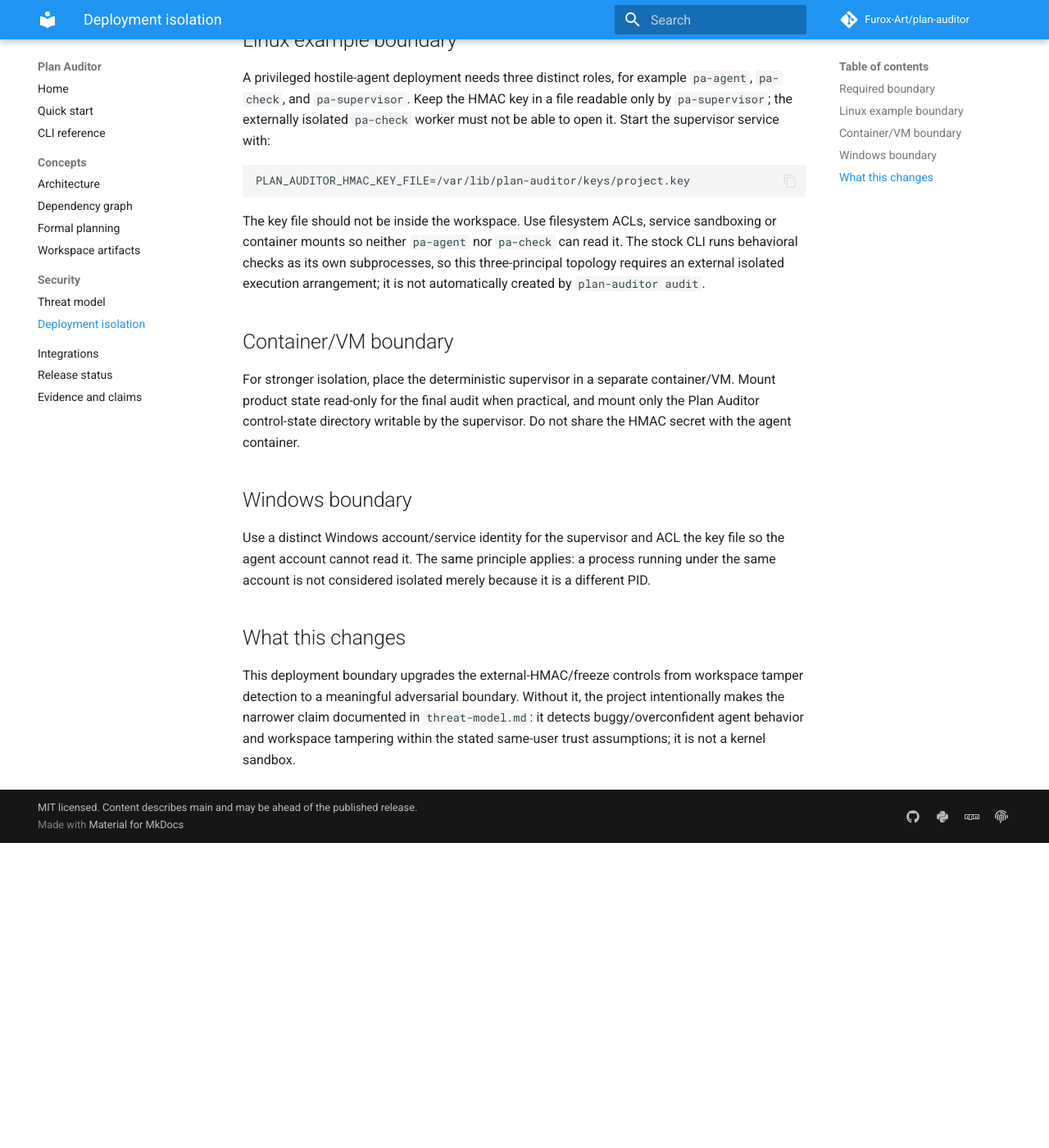
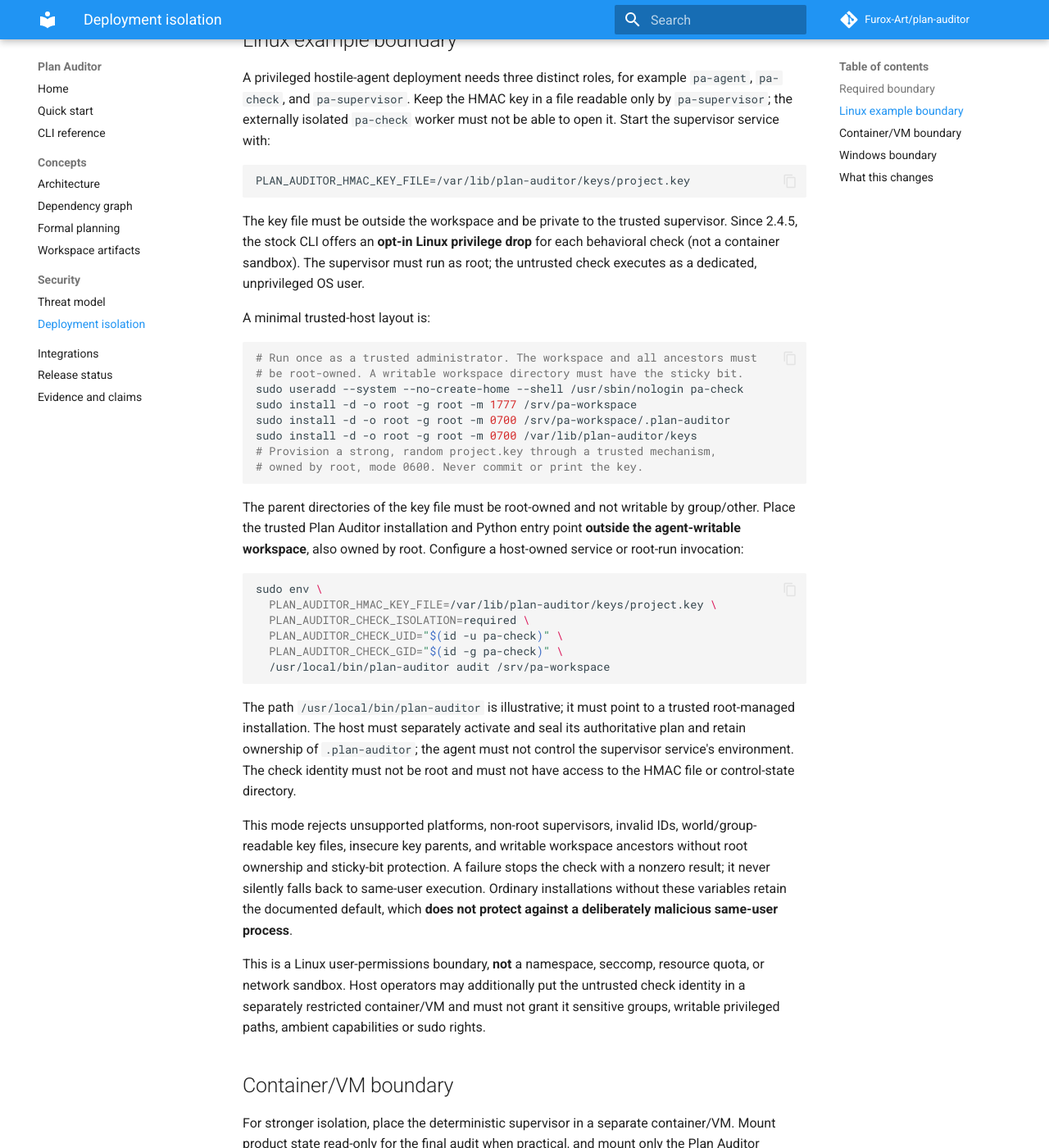
Before and after one commit to Furox-Art/plan-auditor, an MkDocs documentation site: the page built from docs/deployment-isolation.md, in a window 1280 px wide and 1400 px high, scrolled down 940 px. Shown: the whole window at 82% size. Built offline with MkDocs 1.6.1 and Material for MkDocs 9.7.7, drawn with Linux system fonts in a browser that asks for light colours; comment, search, counter and statistics services are not loaded; before the commit the page ends 1968 px from its top, so only the background shows below that.

Commit message:
Document root-owned workspace and Linux keyless check executor

````diff
--- a/docs/deployment-isolation.md
+++ b/docs/deployment-isolation.md
@@ -40,11 +40,55 @@ must not be able to open it. Start the supervisor service with:
 PLAN_AUDITOR_HMAC_KEY_FILE=/var/lib/plan-auditor/keys/project.key
 ```
 
-The key file should not be inside the workspace. Use filesystem ACLs, service
-sandboxing or container mounts so neither `pa-agent` nor `pa-check` can read
-it. The stock CLI runs behavioral checks as its own subprocesses, so this
-three-principal topology requires an external isolated execution arrangement;
-it is not automatically created by `plan-auditor audit`.
+The key file must be outside the workspace and be private to the trusted
+supervisor. Since 2.4.5, the stock CLI offers an **opt-in Linux privilege drop**
+for each behavioral check (not a container sandbox). The supervisor must run as
+root; the untrusted check executes as a dedicated, unprivileged OS user.
+
+A minimal trusted-host layout is:
+
+```bash
+# Run once as a trusted administrator. The workspace and all ancestors must
+# be root-owned. A writable workspace directory must have the sticky bit.
+sudo useradd --system --no-create-home --shell /usr/sbin/nologin pa-check
+sudo install -d -o root -g root -m 1777 /srv/pa-workspace
+sudo install -d -o root -g root -m 0700 /srv/pa-workspace/.plan-auditor
+sudo install -d -o root -g root -m 0700 /var/lib/plan-auditor/keys
+# Provision a strong, random project.key through a trusted mechanism,
+# owned by root, mode 0600. Never commit or print the key.
+```
+
+The parent directories of the key file must be root-owned and not writable
+by group/other. Place the trusted Plan Auditor installation and Python entry
+point **outside the agent-writable workspace**, also owned by root. Configure
+a host-owned service or root-run invocation:
+
+```bash
+sudo env \
+  PLAN_AUDITOR_HMAC_KEY_FILE=/var/lib/plan-auditor/keys/project.key \
+  PLAN_AUDITOR_CHECK_ISOLATION=required \
+  PLAN_AUDITOR_CHECK_UID="$(id -u pa-check)" \
+  PLAN_AUDITOR_CHECK_GID="$(id -g pa-check)" \
+  /usr/local/bin/plan-auditor audit /srv/pa-workspace
+```
+
+The path `/usr/local/bin/plan-auditor` is illustrative; it must point to a
+trusted root-managed installation. The host must separately activate and seal
+its authoritative plan and retain ownership of `.plan-auditor`; the agent must
+not control the supervisor service's environment. The check identity must not
+be root and must not have access to the HMAC file or control-state directory.
+
+This mode rejects unsupported platforms, non-root supervisors, invalid IDs,
+world/group-readable key files, insecure key parents, and writable workspace
+ancestors without root ownership and sticky-bit protection. A failure stops the
+check with a nonzero result; it never silently falls back to same-user execution.
+Ordinary installations without these variables retain the documented default,
+which **does not protect against a deliberately malicious same-user process**.
+
+This is a Linux user-permissions boundary, **not** a namespace, seccomp, resource
+quota, or network sandbox. Host operators may additionally put the untrusted
+check identity in a separately restricted container/VM and must not grant it
+sensitive groups, writable privileged paths, ambient capabilities or sudo rights.
 
 ## Container/VM boundary
 
````
